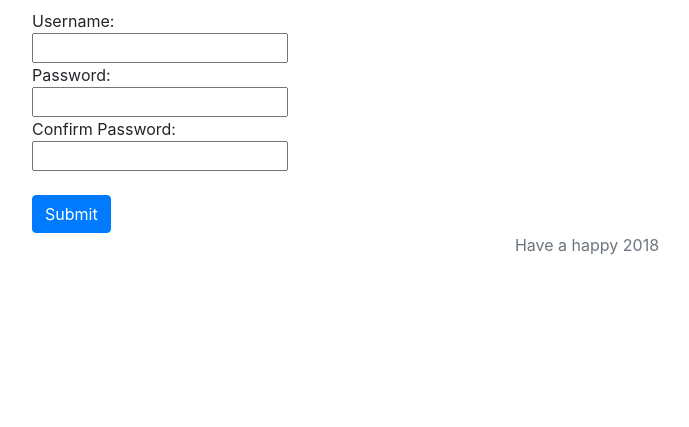
After one commit to bonevb/producthunt, a Django app: page /accounts/signup in a window 1280 px wide. The commit adds this page. Shown: the part 373-800 px from the top of the page, without its empty margins (53-742 px from the left). Run offline with Django 3.2, Linux system fonts and the light colour scheme; some libraries are stand-ins or nearby versions.

Commit message:
Login, logout, signin added

```diff
--- /dev/null
+++ b/accounts/templates/accounts/signup.html
@@ -0,0 +1,33 @@
+{% extends 'base.html' %}
+
+{% block content %}
+
+{% if error %}
+
+{{ error }}
+<br>
+<br>
+{% endif %}
+<h1>Sing Up!</h1>
+
+<form method="POST" action="{% url 'signup' %}">
+{% csrf_token%}
+Username:
+<br />
+<input type="text" name="username" />
+<br/>
+Password:
+<br/>
+<input type="password" name="password1">
+<br/>
+Confirm Password:
+<br/>
+<input type="password" name="password2">
+<br/>
+<br>
+
+<input class="btn btn-primary" type="submit" ="Sign Up!">
+<br/>
+</form>
+
+{% endblock %}
--- /dev/null
+++ b/accounts/urls.py
@@ -0,0 +1,10 @@
+
+from django.contrib import admin
+from django.urls import path, include
+from . import views
+
+urlpatterns = [
+    path('signup', views.signup, name='signup'),
+ 	path('login', views.login, name='login'),
+ 	path('logout', views.logout, name='logout'),
+]
--- a/accounts/views.py
+++ b/accounts/views.py
@@ -1,3 +1,41 @@
-from django.shortcuts import render
+from django.shortcuts import render, redirect
+from django.contrib.auth.models import User
+from django.contrib import auth
 
-# Create your views here.
+
+def signup(request):
+    if request.method == 'POST':
+            # User has info and wants to account now
+        if request.POST['password1'] == request.POST['password2']:
+            try:
+                user = User.objects.get(username=request.POST['username'])
+                return render(request, 'accounts/signup.html', {'error': 'Username has already been taken'})
+            except User.DoesNotExist:
+                user = User.objects.create_user(
+                    request.POST['username'], password=request.POST['password1'])
+                auth.login(request, user)
+                return redirect('home')
+        else:
+            return render(request, 'accounts/signup', {'error': 'Passwords must match'})
+    else:
+            # User wants to enter info
+        return render(request, 'accounts/signup.html')
+
+
+def login(request):
+    if request.method == 'POST':
+        user = auth.authenticate(username=request.POST['username'], password=request.POST['password'])
+        if user is not None:
+            auth.login(request, user)
+            return redirect('home')
+        else:
+            return render(request, 'accounts/login.html', {'error': 'Username or password is incorrect'})
+    else:
+        return render(request, 'accounts/login.html')
+
+
+def logout(request):
+    # TODO Need to route to home page
+    if request.method=='POST':
+    	auth.logout(request)
+    	return redirect('home')
--- a/producthunt/templates/base.html
+++ b/producthunt/templates/base.html
@@ -33,8 +33,16 @@
   			</button>
   			<div class="collapse navbar-collapse" id="navbarNavAltMarkup">
   				<div class="navbar-nav ml-auto">
-  					<a class="nav-item nav-link " href="">Sign Up</a>
-  					<a class="nav-item nav-link" href="">Login</a>
+  					{% if user.is_authenticated %}
+  					<a class="nav-item nav-link" href="javascript:{document.getElementById('logout').submit()}">Logout</a>
+  					<form id='logout' method="POST" action="{% url 'logout' %}">
+  						{% csrf_token%}
+  						<input type="hidden">
+  					</form>
+  					{% else %}
+  					<a class="nav-item nav-link " href="{% url 'signup' %}">Sign Up</a>
+  					<a class="nav-item nav-link" href="{% url 'login' %}">Login</a>
+  					{% endif %}
 
 
   				</div>
@@ -53,7 +61,8 @@
 
     <footer class="text-muted">
       <div class="container">
-        <p>Have a happy {% now 'Y' %}</p>
+
+        <p style="text-align:center;">Have a happy {% now 'Y' %}</p>
     </footer>
 
     <!-- Bootstrap core JavaScript
--- a/producthunt/urls.py
+++ b/producthunt/urls.py
@@ -1,9 +1,10 @@
 
 from django.contrib import admin
-from django.urls import path
+from django.urls import path, include
 from products import views
 
 urlpatterns = [
     path('admin/', admin.site.urls),
     path('', views.home, name='home'),
+    path('accounts/', include('accounts.urls'))
 ]
```
Also changed, not shown: accounts/templates/accounts/login.html (added, +29 -0 lines).
